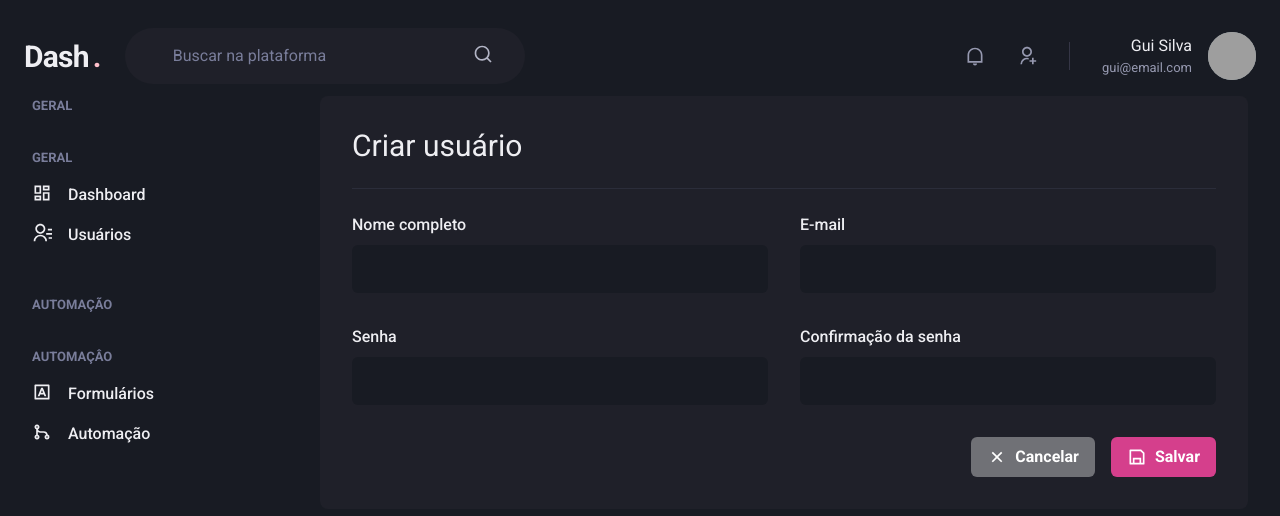
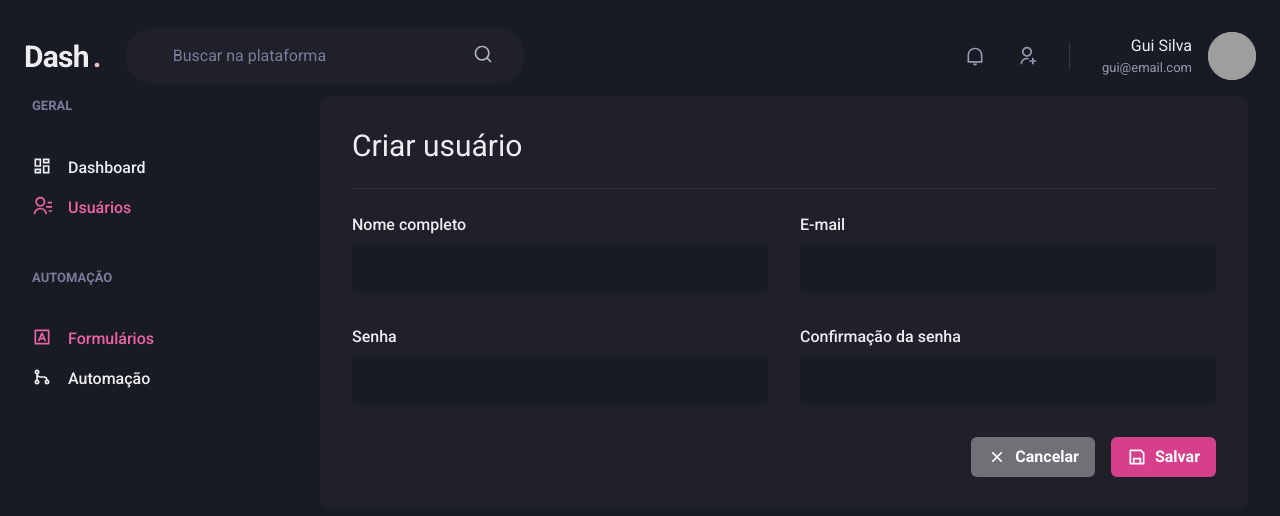
Before and after one commit to Gui-dev/dashboardgo, a Next.js app: page /users/create in a window 1280 px wide. Shown: the top 516 px of the page. Built offline with nearby package versions, Linux system fonts and the light colour scheme; grey boxes are pictures that could not be loaded.

Commit message:
feat: add active link

```diff
--- a/src/components/Sidebar/NavLink.tsx
+++ b/src/components/Sidebar/NavLink.tsx
@@ -1,6 +1,6 @@
 import { ElementType } from 'react'
-import Link from 'next/link'
 import { Icon, Link as ChakraLink, LinkProps as ChakraLinkProps, Text } from '@chakra-ui/react'
+import { ActiveLink } from 'components/ActiveLink'
 
 type NavLinkProps = ChakraLinkProps & {
   icon: ElementType
@@ -10,11 +10,11 @@ type NavLinkProps = ChakraLinkProps & {
 
 export const NavLink = ({ icon, href, children, ...rest }: NavLinkProps) => {
   return (
-    <Link href={ href } passHref>
+    <ActiveLink href={ href } passHref>
       <ChakraLink display="flex" align="center" { ...rest }>
         <Icon as={ icon } fontSize="20"/>
         <Text fontWeight="medium" ml="4">{ children }</Text>
       </ChakraLink>
-    </Link>
+    </ActiveLink>
   )
 }
--- a/src/components/Sidebar/NavSection.tsx
+++ b/src/components/Sidebar/NavSection.tsx
@@ -10,7 +10,7 @@ export const NavSection = ({ title, children }: NavSectionProps) => {
   return (
     <Box>
       <Text fontSize="small" fontWeight="bold" color="gray.400">{title}</Text>
-      <Stack align="stretch" mt="8" spacing="4">
+      <Stack align="stretch" mt="4" spacing="4">
         { children }
       </Stack>
     </Box>
--- a/src/components/Sidebar/SidebarNav.tsx
+++ b/src/components/Sidebar/SidebarNav.tsx
@@ -1,4 +1,4 @@
-import { Stack, Text } from '@chakra-ui/react'
+import { Stack } from '@chakra-ui/react'
 
 import { RiDashboardLine, RiContactsLine, RiInputMethodLine, RiGitMergeLine } from 'react-icons/ri'
 
@@ -10,16 +10,14 @@ export const SidebarNav = () => {
     <Stack align="flex-start" spacing="12">
 
       <NavSection title="GERAL">
-        <Text fontSize="small" fontWeight="bold" color="gray.400">GERAL</Text>
-        <Stack align="stretch" mt="8" spacing="4">
+        <Stack align="stretch" mt="6" spacing="4">
           <NavLink href="/dashboard" icon={ RiDashboardLine }>Dashboard</NavLink>
           <NavLink href="/users" icon={ RiContactsLine }>Usuários</NavLink>
         </Stack>
       </NavSection>
 
       <NavSection title="AUTOMAÇÃO">
-        <Text fontSize="small" fontWeight="bold" color="gray.400">AUTOMAÇÂO</Text>
-        <Stack align="stretch" mt="8" spacing="4">
+        <Stack align="stretch" mt="6" spacing="4">
           <NavLink href="/users/create" icon={ RiInputMethodLine }>Formulários</NavLink>
           <NavLink href="/automation" icon={ RiGitMergeLine }>Automação</NavLink>
         </Stack>
```
